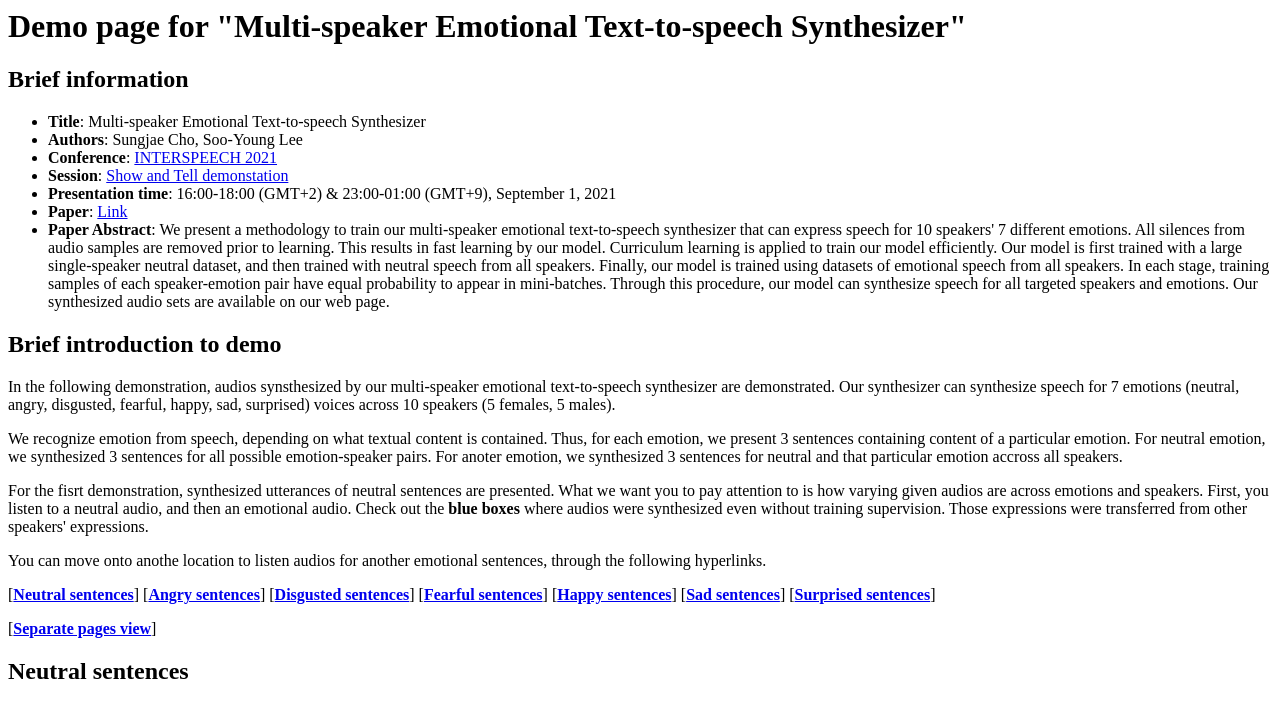
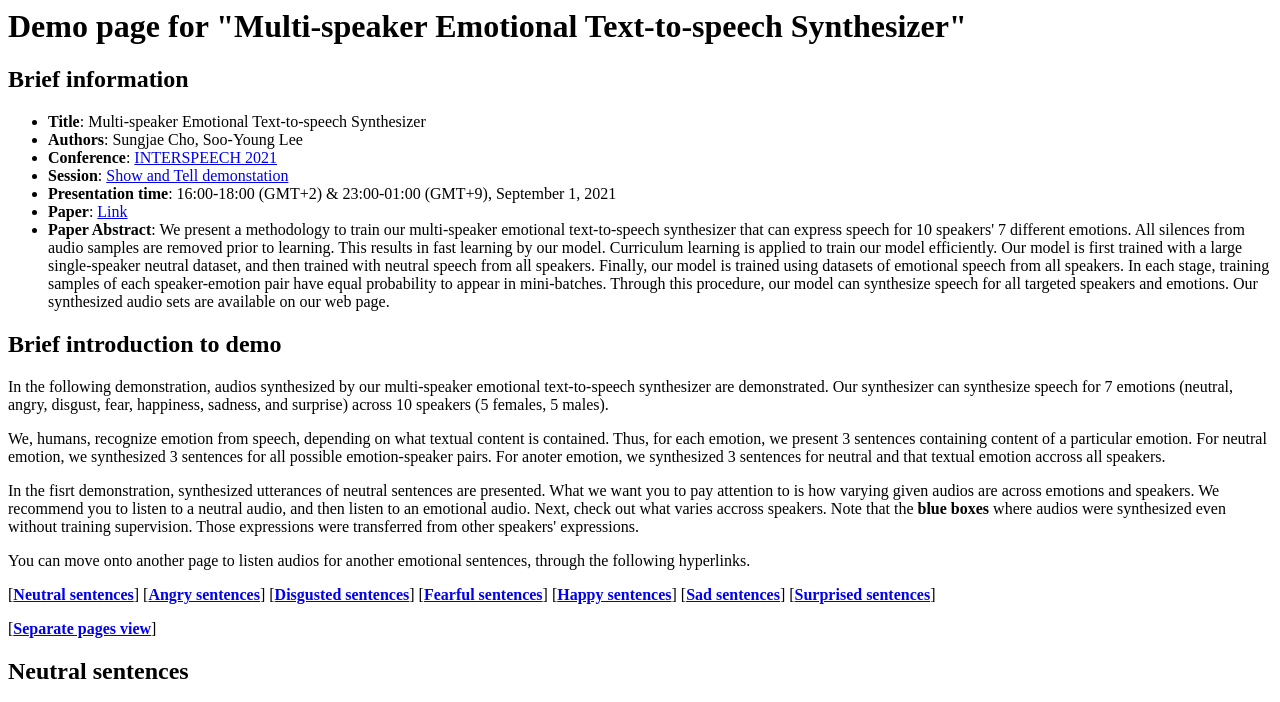
Before and after one commit to sungjae-cho/InterSpeech2021_STDemo, a plain HTML site: page index_one_page.html in a window 1280 px wide. Shown: the top 702 px of the page. Drawn offline with Linux system fonts and the light colour scheme.

Commit message:
Update the main pages.

```diff
--- a/index_one_page.html
+++ b/index_one_page.html
@@ -74,27 +74,28 @@
     </ul>
     <h2>Brief introduction to demo</h2>
     <p>
-      In the following demonstration, audios synsthesized by our multi-speaker emotional text-to-speech synthesizer are demonstrated.
+      In the following demonstration, audios synthesized by our multi-speaker emotional text-to-speech synthesizer are demonstrated.
       Our synthesizer can synthesize speech
-        for 7 emotions (neutral, angry, disgusted, fearful, happy, sad, surprised) voices
+        for 7 emotions (neutral, angry, disgust, fear, happiness, sadness, and surprise)
         across 10 speakers (5 females, 5 males).
     </p>
     <p>
-      We recognize emotion from speech, depending on what textual content is contained.
+      We, humans, recognize emotion from speech, depending on what textual content is contained.
       Thus, for each emotion, we present 3 sentences containing content of a particular emotion.
       For neutral emotion, we synthesized 3 sentences for all possible emotion-speaker pairs.
-      For anoter emotion, we synthesized 3 sentences for neutral and that particular emotion accross all speakers.
+      For anoter emotion, we synthesized 3 sentences for neutral and that textual emotion accross all speakers.
     </p>
     <p>
-      For the fisrt demonstration, synthesized utterances of neutral sentences are presented.
+      In the fisrt demonstration, synthesized utterances of neutral sentences are presented.
       What we want you to pay attention to is how varying given audios are across emotions and speakers.
-      First, you listen to a neutral audio, and then an emotional audio.
-      Check out the <b>blue boxes</b> where audios were synthesized even without training supervision.
+      We recommend you to listen to a neutral audio, and then listen to an emotional audio.
+      Next, check out what varies accross speakers.
+      Note that the <b>blue boxes</b> where audios were synthesized even without training supervision.
       Those expressions were transferred from other speakers' expressions.
     </p>
     <p>
-        You can move onto anothe location to listen audios for another emotional sentences,
-          through the following hyperlinks.
+      You can move onto another page to listen audios for another emotional sentences,
+        through the following hyperlinks.
     </p>
 
     <p>
```
Also changed, not shown: index.html (+10 -9 lines).
